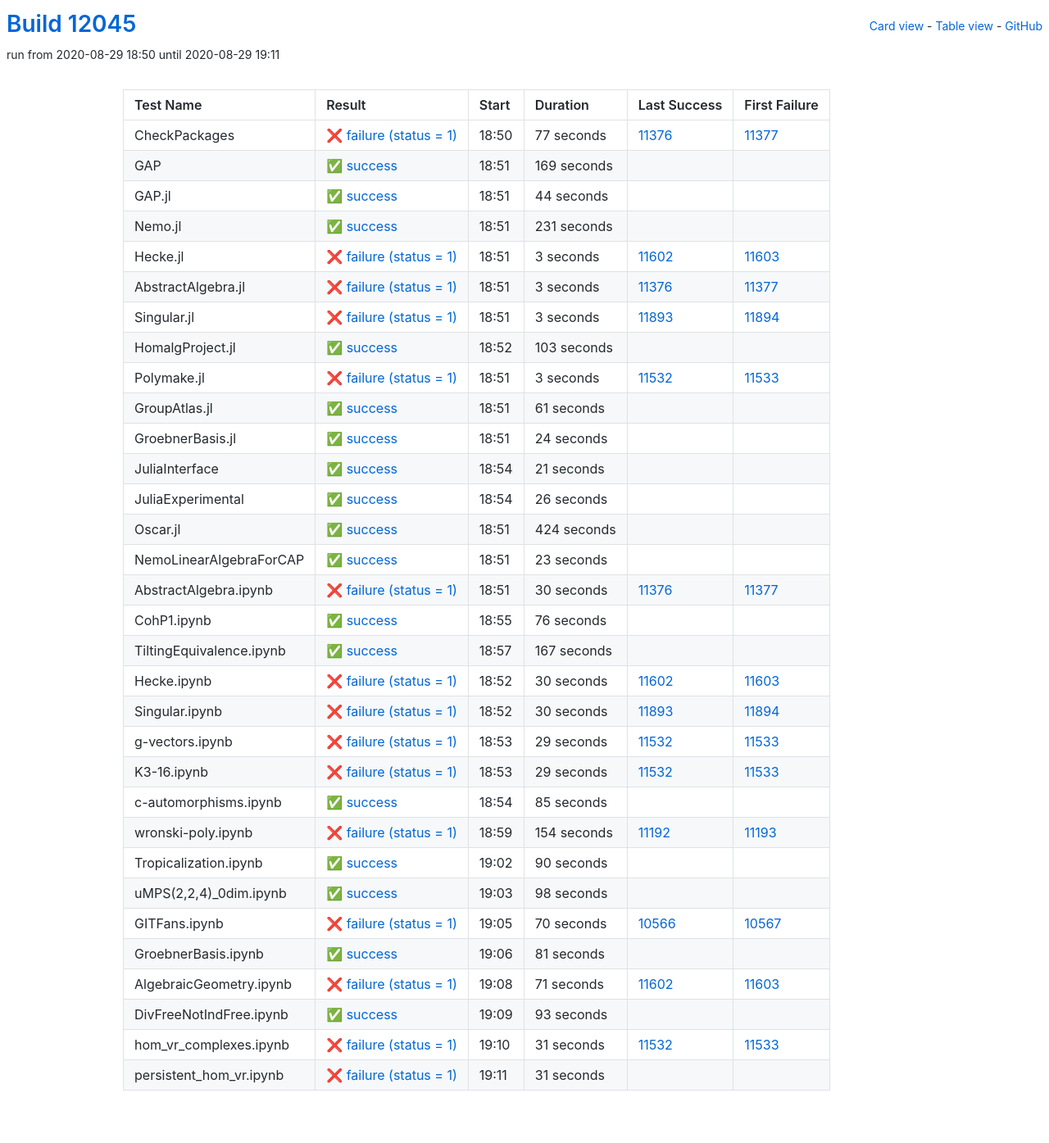
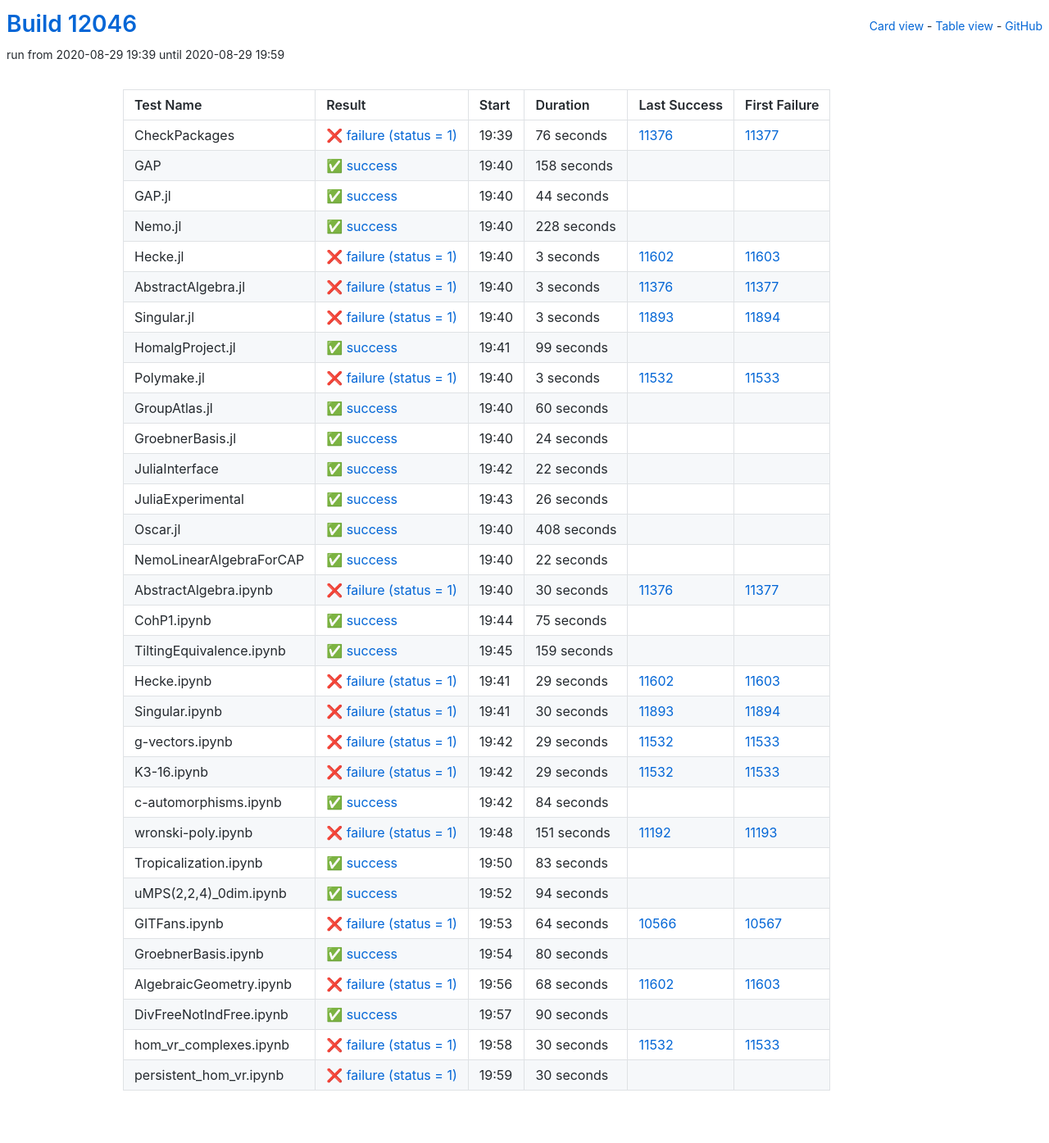
Before and after one commit to oscar-system/oscar-ci-status, a Jekyll site: the page built from table.html, in a window 1280 px wide. Shown: the whole page at 82% size. Built offline with Jekyll 4.4.1, drawn with Linux system fonts in a browser that asks for light colours.

Commit message:
Build #12046

```diff
--- a/_data/ci.yml
+++ b/_data/ci.yml
@@ -1,6 +1,6 @@
 ---
-build: 12045
-build_url: https://oscarci.mathematik.uni-kl.de/job/oscar/12045/
+build: 12046
+build_url: https://oscarci.mathematik.uni-kl.de/job/oscar/12046/
 job: oscar
 organization: oscar-system
 repo: oscar-ci-status
@@ -8,32 +8,32 @@
 tests:
 - name: CheckPackages
   id: checkpackages
-  log: https://oscarci.mathematik.uni-kl.de/job/oscar/12045/artifact/logs/build-12045/CheckPackages.log
-  start: 2020-08-29 18:50
+  log: https://oscarci.mathematik.uni-kl.de/job/oscar/12046/artifact/logs/build-12046/CheckPackages.log
+  start: 2020-08-29 19:39
   success: false
   exitcode: 1
   status: failure
-  duration: 77
+  duration: 76
   last_success: 11376
   last_success_url: https://oscarci.mathematik.uni-kl.de/job/oscar/11376/
   first_failure: 11377
   first_failure_url: https://oscarci.mathematik.uni-kl.de/job/oscar/11377/
 - name: GAP
   id: gap
-  log: https://oscarci.mathematik.uni-kl.de/job/oscar/12045/artifact/logs/build-12045/GAP.log
-  start: 2020-08-29 18:51
+  log: https://oscarci.mathematik.uni-kl.de/job/oscar/12046/artifact/logs/build-12046/GAP.log
+  start: 2020-08-29 19:40
   success: true
   exitcode: 0
   status: success
-  duration: 169
+  duration: 158
   last_success: false
   last_success_url:
   first_failure: false
   first_failure_url:
 - name: GAP.jl
   id: gap-jl
-  log: https://oscarci.mathematik.uni-kl.de/job/oscar/12045/artifact/logs/build-12045/GAP.jl.log
-  start: 2020-08-29 18:51
+  log: https://oscarci.mathematik.uni-kl.de/job/oscar/12046/artifact/logs/build-12046/GAP.jl.log
+  start: 2020-08-29 19:40
   success: true
   exitcode: 0
   status: success
@@ -44,20 +44,20 @@
   first_failure_url:
 - name: Nemo.jl
   id: nemo-jl
-  log: https://oscarci.mathematik.uni-kl.de/job/oscar/12045/artifact/logs/build-12045/Nemo.jl.log
-  start: 2020-08-29 18:51
+  log: https://oscarci.mathematik.uni-kl.de/job/oscar/12046/artifact/logs/build-12046/Nemo.jl.log
+  start: 2020-08-29 19:40
   success: true
   exitcode: 0
   status: success
-  duration: 231
+  duration: 228
   last_success: false
   last_success_url:
   first_failure: false
   first_failure_url:
 - name: Hecke.jl
   id: hecke-jl
-  log: https://oscarci.mathematik.uni-kl.de/job/oscar/12045/artifact/logs/build-12045/Hecke.jl.log
-  start: 2020-08-29 18:51
+  log: https://oscarci.mathematik.uni-kl.de/job/oscar/12046/artifact/logs/build-12046/Hecke.jl.log
+  start: 2020-08-29 19:40
   success: false
   exitcode: 1
   status: failure
@@ -68,8 +68,8 @@
   first_failure_url: https://oscarci.mathematik.uni-kl.de/job/oscar/11603/
 - name: AbstractAlgebra.jl
   id: abstractalgebra-jl
-  log: https://oscarci.mathematik.uni-kl.de/job/oscar/12045/artifact/logs/build-12045/AbstractAlgebra.jl.log
-  start: 2020-08-29 18:51
+  log: https://oscarci.mathematik.uni-kl.de/job/oscar/12046/artifact/logs/build-12046/AbstractAlgebra.jl.log
+  start: 2020-08-29 19:40
   success: false
   exitcode: 1
   status: failure
@@ -80,8 +80,8 @@
   first_failure_url: https://oscarci.mathematik.uni-kl.de/job/oscar/11377/
 - name: Singular.jl
   id: singular-jl
-  log: https://oscarci.mathematik.uni-kl.de/job/oscar/12045/artifact/logs/build-12045/Singular.jl.log
-  start: 2020-08-29 18:51
+  log: https://oscarci.mathematik.uni-kl.de/job/oscar/12046/artifact/logs/build-12046/Singular.jl.log
+  start: 2020-08-29 19:40
   success: false
   exitcode: 1
   status: failure
@@ -92,20 +92,20 @@
   first_failure_url: https://oscarci.mathematik.uni-kl.de/job/oscar/11894/
 - name: HomalgProject.jl
   id: homalgproject-jl
-  log: https://oscarci.mathematik.uni-kl.de/job/oscar/12045/artifact/logs/build-12045/HomalgProject.jl.log
-  start: 2020-08-29 18:52
+  log: https://oscarci.mathematik.uni-kl.de/job/oscar/12046/artifact/logs/build-12046/HomalgProject.jl.log
+  start: 2020-08-29 19:41
   success: true
   exitcode: 0
   status: success
-  duration: 103
+  duration: 99
   last_success: false
   last_success_url:
   first_failure: false
   first_failure_url:
 - name: Polymake.jl
   id: polymake-jl
-  log: https://oscarci.mathematik.uni-kl.de/job/oscar/12045/artifact/logs/build-12045/Polymake.jl.log
-  start: 2020-08-29 18:51
+  log: https://oscarci.mathematik.uni-kl.de/job/oscar/12046/artifact/logs/build-12046/Polymake.jl.log
+  start: 2020-08-29 19:40
   success: false
   exitcode: 1
   status: failure
@@ -116,20 +116,20 @@
   first_failure_url: https://oscarci.mathematik.uni-kl.de/job/oscar/11533/
 - name: GroupAtlas.jl
   id: groupatlas-jl
-  log: https://oscarci.mathematik.uni-kl.de/job/oscar/12045/artifact/logs/build-12045/GroupAtlas.jl.log
-  start: 2020-08-29 18:51
+  log: https://oscarci.mathematik.uni-kl.de/job/oscar/12046/artifact/logs/build-12046/GroupAtlas.jl.log
+  start: 2020-08-29 19:40
   success: true
   exitcode: 0
   status: success
-  duration: 61
+  duration: 60
   last_success: false
   last_success_url:
   first_failure: false
   first_failure_url:
 - name: GroebnerBasis.jl
   id: groebnerbasis-jl
-  log: https://oscarci.mathematik.uni-kl.de/job/oscar/12045/artifact/logs/build-12045/GroebnerBasis.jl.log
-  start: 2020-08-29 18:51
+  log: https://oscarci.mathematik.uni-kl.de/job/oscar/12046/artifact/logs/build-12046/GroebnerBasis.jl.log
+  start: 2020-08-29 19:40
   success: true
   exitcode: 0
   status: success
@@ -140,20 +140,20 @@
   first_failure_url:
 - name: JuliaInterface
   id: juliainterface
-  log: https://oscarci.mathematik.uni-kl.de/job/oscar/12045/artifact/logs/build-12045/JuliaInterface.log
-  start: 2020-08-29 18:54
+  log: https://oscarci.mathematik.uni-kl.de/job/oscar/12046/artifact/logs/build-12046/JuliaInterface.log
+  start: 2020-08-29 19:42
   success: true
   exitcode: 0
   status: success
-  duration: 21
+  duration: 22
   last_success: false
   last_success_url:
   first_failure: false
   first_failure_url:
 - name: JuliaExperimental
   id: juliaexperimental
-  log: https://oscarci.mathematik.uni-kl.de/job/oscar/12045/artifact/logs/build-12045/JuliaExperimental.log
-  start: 2020-08-29 18:54
+  log: https://oscarci.mathematik.uni-kl.de/job/oscar/12046/artifact/logs/build-12046/JuliaExperimental.log
+  start: 2020-08-29 19:43
   success: true
   exitcode: 0
   status: success
@@ -164,32 +164,32 @@
   first_failure_url:
 - name: Oscar.jl
   id: oscar-jl
-  log: https://oscarci.mathematik.uni-kl.de/job/oscar/12045/artifact/logs/build-12045/Oscar.jl.log
-  start: 2020-08-29 18:51
+  log: https://oscarci.mathematik.uni-kl.de/job/oscar/12046/artifact/logs/build-12046/Oscar.jl.log
+  start: 2020-08-29 19:40
   success: true
   exitcode: 0
   status: success
-  duration: 424
+  duration: 408
   last_success: false
   last_success_url:
   first_failure: false
   first_failure_url:
 - name: NemoLinearAlgebraForCAP
   id: nemolinearalgebraforcap
-  log: https://oscarci.mathematik.uni-kl.de/job/oscar/12045/artifact/logs/build-12045/NemoLinearAlgebraForCAP.log
-  start: 2020-08-29 18:51
+  log: https://oscarci.mathematik.uni-kl.de/job/oscar/12046/artifact/logs/build-12046/NemoLinearAlgebraForCAP.log
+  start: 2020-08-29 19:40
   success: true
   exitcode: 0
   status: success
-  duration: 23
+  duration: 22
   last_success: false
   last_success_url:
   first_failure: false
   first_failure_url:
 - name: AbstractAlgebra.ipynb
   id: abstractalgebra-ipynb
-  log: https://oscarci.mathematik.uni-kl.de/job/oscar/12045/artifact/logs/build-12045/AbstractAlgebra.ipynb.log
-  start: 2020-08-29 18:51
+  log: https://oscarci.mathematik.uni-kl.de/job/oscar/12046/artifact/logs/build-12046/AbstractAlgebra.ipynb.log
+  start: 2020-08-29 19:40
   success: false
   exitcode: 1
   status: failure
@@ -200,44 +200,44 @@
   first_failure_url: https://oscarci.mathematik.uni-kl.de/job/oscar/11377/
 - name: CohP1.ipynb
   id: cohp1-ipynb
-  log: https://oscarci.mathematik.uni-kl.de/job/oscar/12045/artifact/logs/build-12045/CohP1.ipynb.log
-  start: 2020-08-29 18:55
+  log: https://oscarci.mathematik.uni-kl.de/job/oscar/12046/artifact/logs/build-12046/CohP1.ipynb.log
+  start: 2020-08-29 19:44
   success: true
   exitcode: 0
   status: success
-  duration: 76
+  duration: 75
   last_success: false
   last_success_url:
   first_failure: false
   first_failure_url:
 - name: TiltingEquivalence.ipynb
   id: tiltingequivalence-ipynb
-  log: https://oscarci.mathematik.uni-kl.de/job/oscar/12045/artifact/logs/build-12045/TiltingEquivalence.ipynb.log
-  start: 2020-08-29 18:57
+  log: https://oscarci.mathematik.uni-kl.de/job/oscar/12046/artifact/logs/build-12046/TiltingEquivalence.ipynb.log
+  start: 2020-08-29 19:45
   success: true
   exitcode: 0
   status: success
-  duration: 167
+  duration: 159
   last_success: false
   last_success_url:
   first_failure: false
   first_failure_url:
 - name: Hecke.ipynb
   id: hecke-ipynb
-  log: https://oscarci.mathematik.uni-kl.de/job/oscar/12045/artifact/logs/build-12045/Hecke.ipynb.log
-  start: 2020-08-29 18:52
+  log: https://oscarci.mathematik.uni-kl.de/job/oscar/12046/artifact/logs/build-12046/Hecke.ipynb.log
+  start: 2020-08-29 19:41
   success: false
   exitcode: 1
   status: failure
-  duration: 30
+  duration: 29
   last_success: 11602
   last_success_url: https://oscarci.mathematik.uni-kl.de/job/oscar/11602/
   first_failure: 11603
   first_failure_url: https://oscarci.mathematik.uni-kl.de/job/oscar/11603/
 - name: Singular.ipynb
   id: singular-ipynb
-  log: https://oscarci.mathematik.uni-kl.de/job/oscar/12045/artifact/logs/build-12045/Singular.ipynb.log
-  start: 2020-08-29 18:52
+  log: https://oscarci.mathematik.uni-kl.de/job/oscar/12046/artifact/logs/build-12046/Singular.ipynb.log
+  start: 2020-08-29 19:41
   success: false
   exitcode: 1
   status: failure
@@ -248,8 +248,8 @@
   first_failure_url: https://oscarci.mathematik.uni-kl.de/job/oscar/11894/
 - name: g-vectors.ipynb
   id: g-vectors-ipynb
-  log: https://oscarci.mathematik.uni-kl.de/job/oscar/12045/artifact/logs/build-12045/g-vectors.ipynb.log
-  start: 2020-08-29 18:53
+  log: https://oscarci.mathematik.uni-kl.de/job/oscar/12046/artifact/logs/build-12046/g-vectors.ipynb.log
+  start: 2020-08-29 19:42
   success: false
   exitcode: 1
   status: failure
@@ -260,8 +260,8 @@
   first_failure_url: https://oscarci.mathematik.uni-kl.de/job/oscar/11533/
 - name: K3-16.ipynb
   id: k3-16-ipynb
-  log: https://oscarci.mathematik.uni-kl.de/job/oscar/12045/artifact/logs/build-12045/K3-16.ipynb.log
-  start: 2020-08-29 18:53
+  log: https://oscarci.mathematik.uni-kl.de/job/oscar/12046/artifact/logs/build-12046/K3-16.ipynb.log
+  start: 2020-08-29 19:42
   success: false
   exitcode: 1
   status: failure
@@ -272,32 +272,92 @@
   first_failure_url: https://oscarci.mathematik.uni-kl.de/job/oscar/11533/
 - name: c-automorphisms.ipynb
   id: c-automorphisms-ipynb
-  log: https://oscarci.mathematik.uni-kl.de/job/oscar/12045/artifact/logs/build-12045/c-automorphisms.ipynb.log
-  start: 2020-08-29 18:54
+  log: https://oscarci.mathematik.uni-kl.de/job/oscar/12046/artifact/logs/build-12046/c-automorphisms.ipynb.log
+  start: 2020-08-29 19:42
   success: true
   exitcode: 0
   status: success
-  duration: 85
+  duration: 84
   last_success: false
   last_success_url:
   first_failure: false
   first_failure_url:
 - name: wronski-poly.ipynb
   id: wronski-poly-ipynb
-  log: https://oscarci.mathematik.uni-kl.de/job/oscar/12045/artifact/logs/build-12045/wronski-poly.ipynb.log
-  start: 2020-08-29 18:59
+  log: https://oscarci.mathematik.uni-kl.de/job/oscar/12046/artifact/logs/build-12046/wronski-poly.ipynb.log
+  start: 2020-08-29 19:48
   success: false
   exitcode: 1
   status: failure
-  duration: 154
+  duration: 151
   last_success: 11192
   last_success_url: https://oscarci.mathematik.uni-kl.de/job/oscar/11192/
   first_failure: 11193
   first_failure_url: https://oscarci.mathematik.uni-kl.de/job/oscar/11193/
 - name: Tropicalization.ipynb
   id: tropicalization-ipynb
-  log: https://oscarci.mathematik.uni-kl.de/job/oscar/12045/artifact/logs/build-12045/Tropicalization.ipynb.log
-  start: 2020-08-29 19:02
+  log: https://oscarci.mathematik.uni-kl.de/job/oscar/12046/artifact/logs/build-12046/Tropicalization.ipynb.log
+  start: 2020-08-29 19:50
+  success: true
+  exitcode: 0
+  status: success
+  duration: 83
+  last_success: false
+  last_success_url:
+  first_failure: false
+  first_failure_url:
+- name: uMPS(2,2,4)_0dim.ipynb
+  id: umps-2-2-4-0dim-ipynb
+  log: https://oscarci.mathematik.uni-kl.de/job/oscar/12046/artifact/logs/build-12046/uMPS-2-2-4-_0dim.ipynb.log
+  start: 2020-08-29 19:52
+  success: true
+  exitcode: 0
+  status: success
+  duration: 94
+  last_success: false
+  last_success_url:
+  first_failure: false
+  first_failure_url:
+- name: GITFans.ipynb
+  id: gitfans-ipynb
+  log: https://oscarci.mathematik.uni-kl.de/job/oscar/12046/artifact/logs/build-12046/GITFans.ipynb.log
+  start: 2020-08-29 19:53
+  success: false
+  exitcode: 1
+  status: failure
+  duration: 64
+  last_success: 10566
+  last_success_url: https://oscarci.mathematik.uni-kl.de/job/oscar/10566/
+  first_failure: 10567
+  first_failure_url: https://oscarci.mathematik.uni-kl.de/job/oscar/10567/
+- name: GroebnerBasis.ipynb
+  id: groebnerbasis-ipynb
+  log: https://oscarci.mathematik.uni-kl.de/job/oscar/12046/artifact/logs/build-12046/GroebnerBasis.ipynb.log
+  start: 2020-08-29 19:54
+  success: true
+  exitcode: 0
+  status: success
+  duration: 80
+  last_success: false
+  last_success_url:
+  first_failure: false
+  first_failure_url:
+- name: AlgebraicGeometry.ipynb
+  id: algebraicgeometry-ipynb
+  log: https://oscarci.mathematik.uni-kl.de/job/oscar/12046/artifact/logs/build-12046/AlgebraicGeometry.ipynb.log
+  start: 2020-08-29 19:56
+  success: false
+  exitcode: 1
+  status: failure
+  duration: 68
+  last_success: 11602
+  last_success_url: https://oscarci.mathematik.uni-kl.de/job/oscar/11602/
+  first_failure: 11603
+  first_failure_url: https://oscarci.mathematik.uni-kl.de/job/oscar/11603/
+- name: DivFreeNotIndFree.ipynb
+  id: divfreenotindfree-ipynb
+  log: https://oscarci.mathematik.uni-kl.de/job/oscar/12046/artifact/logs/build-12046/DivFreeNotIndFree.ipynb.log
+  start: 2020-08-29 19:57
   success: true
   exitcode: 0
   status: success
@@ -306,86 +366,26 @@
   last_success_url:
   first_failure: false
   first_failure_url:
-- name: uMPS(2,2,4)_0dim.ipynb
-  id: umps-2-2-4-0dim-ipynb
-  log: https://oscarci.mathematik.uni-kl.de/job/oscar/12045/artifact/logs/build-12045/uMPS-2-2-4-_0dim.ipynb.log
-  start: 2020-08-29 19:03
-  success: true
-  exitcode: 0
-  status: success
-  duration: 98
-  last_success: false
-  last_success_url:
-  first_failure: false
-  first_failure_url:
-- name: GITFans.ipynb
-  id: gitfans-ipynb
-  log: https://oscarci.mathematik.uni-kl.de/job/oscar/12045/artifact/logs/build-12045/GITFans.ipynb.log
-  start: 2020-08-29 19:05
+- name: hom_vr_complexes.ipynb
+  id: hom-vr-complexes-ipynb
+  log: https://oscarci.mathematik.uni-kl.de/job/oscar/12046/artifact/logs/build-12046/hom_vr_complexes.ipynb.log
+  start: 2020-08-29 19:58
   success: false
   exitcode: 1
   status: failure
-  duration: 70
-  last_success: 10566
-  last_success_url: https://oscarci.mathematik.uni-kl.de/job/oscar/10566/
-  first_failure: 10567
-  first_failure_url: https://oscarci.mathematik.uni-kl.de/job/oscar/10567/
-- name: GroebnerBasis.ipynb
-  id: groebnerbasis-ipynb
-  log: https://oscarci.mathematik.uni-kl.de/job/oscar/12045/artifact/logs/build-12045/GroebnerBasis.ipynb.log
-  start: 2020-08-29 19:06
-  success: true
-  exitcode: 0
-  status: success
-  duration: 81
-  last_success: false
-  last_success_url:
-  first_failure: false
-  first_failure_url:
-- name: AlgebraicGeometry.ipynb
-  id: algebraicgeometry-ipynb
-  log: https://oscarci.mathematik.uni-kl.de/job/oscar/12045/artifact/logs/build-12045/AlgebraicGeometry.ipynb.log
-  start: 2020-08-29 19:08
-  success: false
-  exitcode: 1
-  status: failure
-  duration: 71
-  last_success: 11602
-  last_success_url: https://oscarci.mathematik.uni-kl.de/job/oscar/11602/
-  first_failure: 11603
-  first_failure_url: https://oscarci.mathematik.uni-kl.de/job/oscar/11603/
-- name: DivFreeNotIndFree.ipynb
-  id: divfreenotindfree-ipynb
-  log: https://oscarci.mathematik.uni-kl.de/job/oscar/12045/artifact/logs/build-12045/DivFreeNotIndFree.ipynb.log
-  start: 2020-08-29 19:09
-  success: true
-  exitcode: 0
-  status: success
-  duration: 93
-  last_success: false
-  last_success_url:
-  first_failure: false
-  first_failure_url:
-- name: hom_vr_complexes.ipynb
-  id: hom-vr-complexes-ipynb
-  log: https://oscarci.mathematik.uni-kl.de/job/oscar/12045/artifact/logs/build-12045/hom_vr_complexes.ipynb.log
-  start: 2020-08-29 19:10
-  success: false
-  exitcode: 1
-  status: failure
-  duration: 31
+  duration: 30
   last_success: 11532
   last_success_url: https://oscarci.mathematik.uni-kl.de/job/oscar/11532/
   first_failure: 11533
   first_failure_url: https://oscarci.mathematik.uni-kl.de/job/oscar/11533/
 - name: persistent_hom_vr.ipynb
   id: persistent-hom-vr-ipynb
-  log: https://oscarci.mathematik.uni-kl.de/job/oscar/12045/artifact/logs/build-12045/persistent_hom_vr.ipynb.log
-  start: 2020-08-29 19:11
+  log: https://oscarci.mathematik.uni-kl.de/job/oscar/12046/artifact/logs/build-12046/persistent_hom_vr.ipynb.log
+  start: 2020-08-29 19:59
   success: false
   exitcode: 1
   status: failure
-  duration: 31
+  duration: 30
   last_success: false
   last_success_url:
   first_failure: false
```
Also changed, not shown: README.md.
